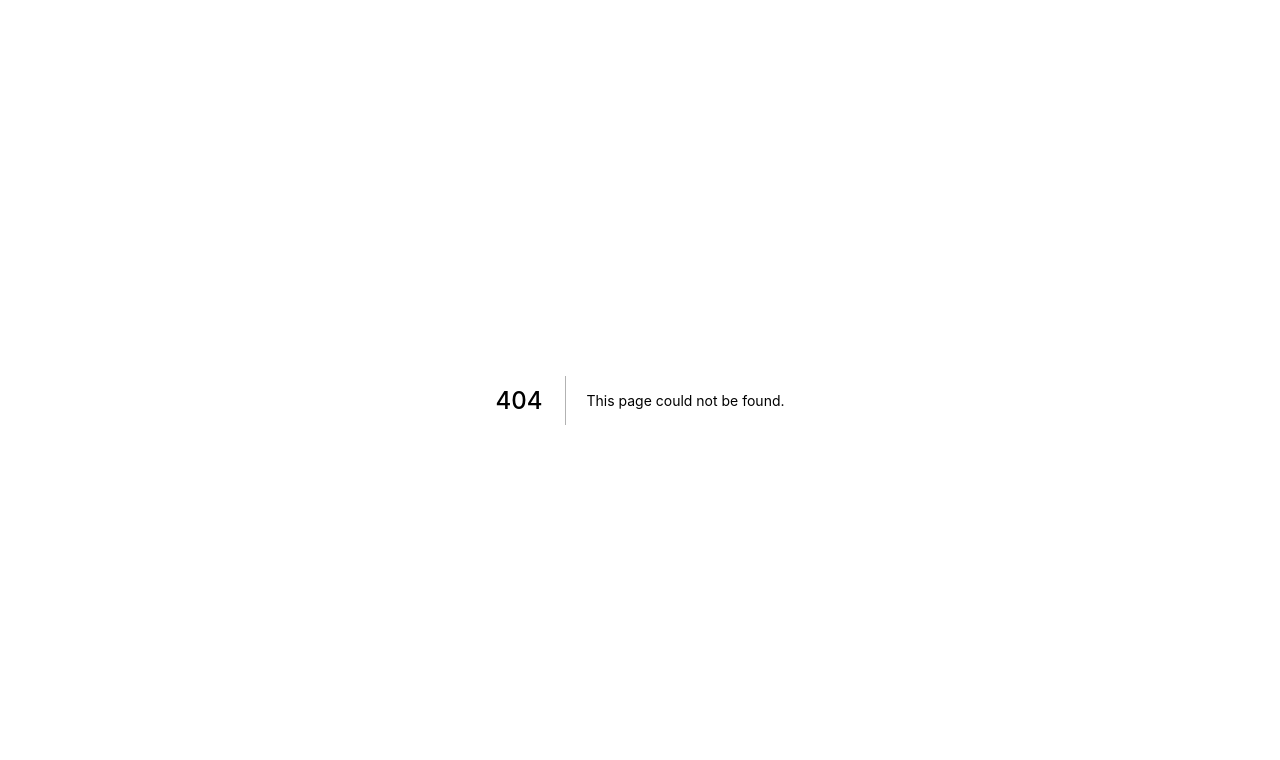
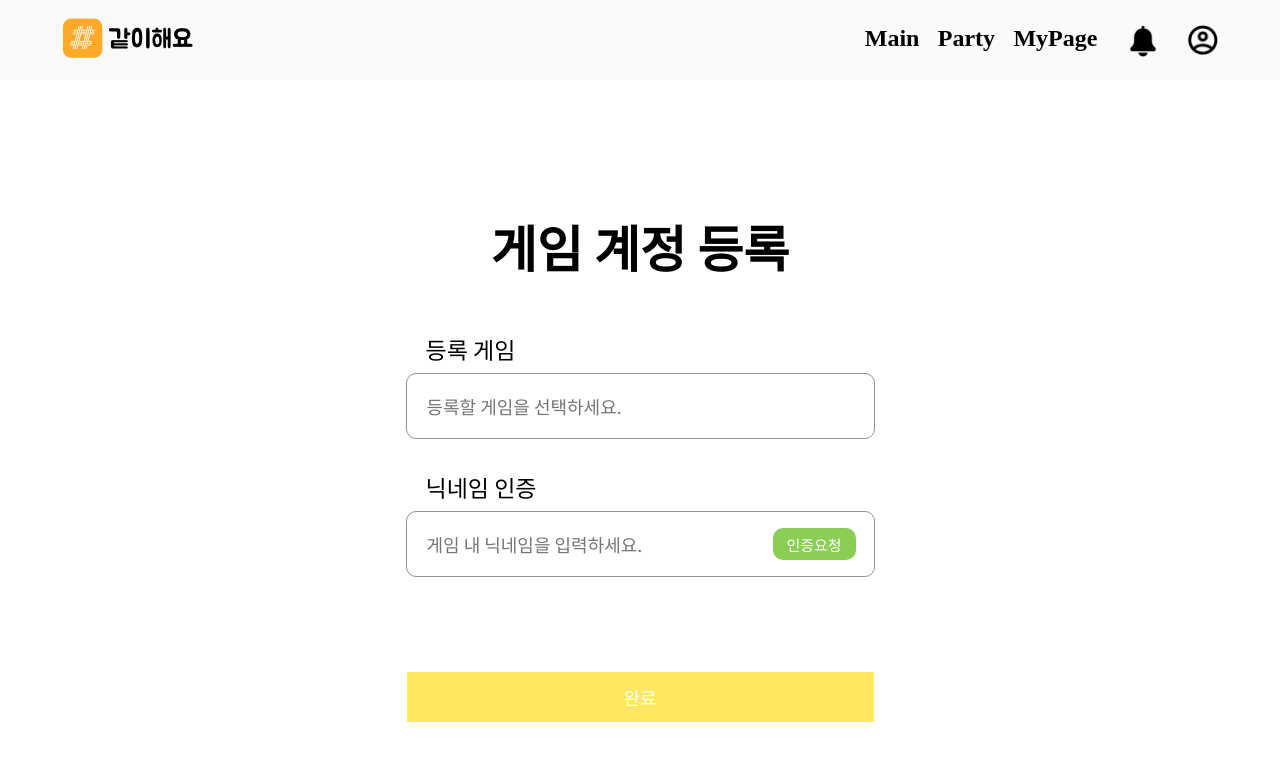
Before and after one commit to gatihaeyo/gatihaeyo_frontend_v1, a Next.js app: page /users/game/lol in a window 1280 px wide. Before the commit this address had no page. Shown: the top 760 px of the page. Built offline with nearby package versions, Linux system fonts and the light colour scheme.

Commit message:
🎨 :: Game Account Registration Page

```diff
--- /dev/null
+++ b/pages/users/game/lol/index.tsx
@@ -0,0 +1,39 @@
+import type { NextPage } from "next";
+import Link from "next/link";
+import Router from "next/router";
+import axios from "axios";
+import Header from "../../../common/func/header";
+
+// Styles
+import * as S from "./style";
+
+const LoL: NextPage = () => {
+    return(
+        <>
+        <S.Page>
+            <Header />
+            <S.ContentBox>
+                <S.Title>게임 계정 등록</S.Title>
+                <S.Wrapper>
+                    <S.SubTitle>등록 게임</S.SubTitle>
+                    <S.InputDiv>
+                    <S.Input type={"text"} placeholder="등록할 게임을 선택하세요." />
+                    </S.InputDiv>
+                </S.Wrapper>
+                <S.Wrapper>
+                    <S.SubTitle>닉네임 인증</S.SubTitle>
+                    <S.InputDiv>
+                        <S.Input type={"text"} placeholder="게임 내 닉네임을 입력하세요." />
+                        <S.CheckBtn>인증요청</S.CheckBtn>
+                    </S.InputDiv>
+                </S.Wrapper>
+                <S.BtnBox>
+                    <S.SubmitBtn>완료</S.SubmitBtn>
+                </S.BtnBox>
+            </S.ContentBox>
+        </S.Page>
+        </>
+    );
+};
+
+export default LoL;
--- /dev/null
+++ b/pages/users/game/lol/style.ts
@@ -0,0 +1,88 @@
+import styled from "styled-components";
+
+export const Page = styled.div`
+    width: 100%;
+    height: 100vh;
+`;
+
+export const ContentBox = styled.div`
+    width: 100%;
+    display: flex;
+    align-items: center;
+    flex-direction: column;
+`;
+
+export const Title = styled.div`
+    font: 700 normal 50px ${(props) => props.theme.fonts.kr};
+    color: ${(props) => props.theme.colors.Extra.black};
+    margin-top: 130px;
+    margin-bottom: 50px;
+`;
+
+export const Wrapper = styled.div`
+    margin-bottom: 31px;
+`;
+
+export const SubTitle = styled.div`
+    font: 500 normal 23px ${(props) => props.theme.fonts.kr};
+    color: ${(props) => props.theme.colors.Extra.black};
+    margin-bottom: 7px;
+    margin-left: 20px;
+`;
+
+export const InputDiv = styled.div`
+    width: 467px;
+    height: 64px;
+    border: 1px solid #929292;
+    border-radius: 10px;
+    display: flex;
+    align-items: center;
+`
+
+export const Input = styled.input`
+    width: 467px;
+    height: 64px;
+    border: 0;
+    outline: 0;
+    background-color: rgba(0, 0, 0, 0);
+    font: 100 normal 18px ${(props) => props.theme.fonts.kr};
+    color: ${(props) => props.theme.colors.Extra.black};
+    padding-left: 20px;
+    padding-right: 100px;
+    box-sizing: border-box;
+`;
+
+export const BtnBox = styled.div`
+    display: flex;
+    align-items: center;
+    justify-content: center;
+`;
+
+export const SubmitBtn = styled.button`
+    font: 500 normal 18px ${(props) => props.theme.fonts.kr};
+    color: ${(props) => props.theme.colors.Extra.white};
+    width: 467px;
+    height: 50px;
+    margin-top: 64px;
+    background-color: #FFE75F;
+    border: none;
+    :hover{
+        cursor: pointer;
+    }
+`;
+
+export const CheckBtn = styled.button`
+    position: relative;
+    background-color: #8ACE55;
+    border: none;
+    border-radius: 10px;
+    width: 106px;
+    height: 32px;
+    right: 18px;
+    text-align: center;
+    font: 100 normal 15px ${(props) => props.theme.fonts.kr};
+    color: ${(props) => props.theme.colors.Extra.white};
+    :hover{
+        cursor: pointer;
+    }
+`;
```
